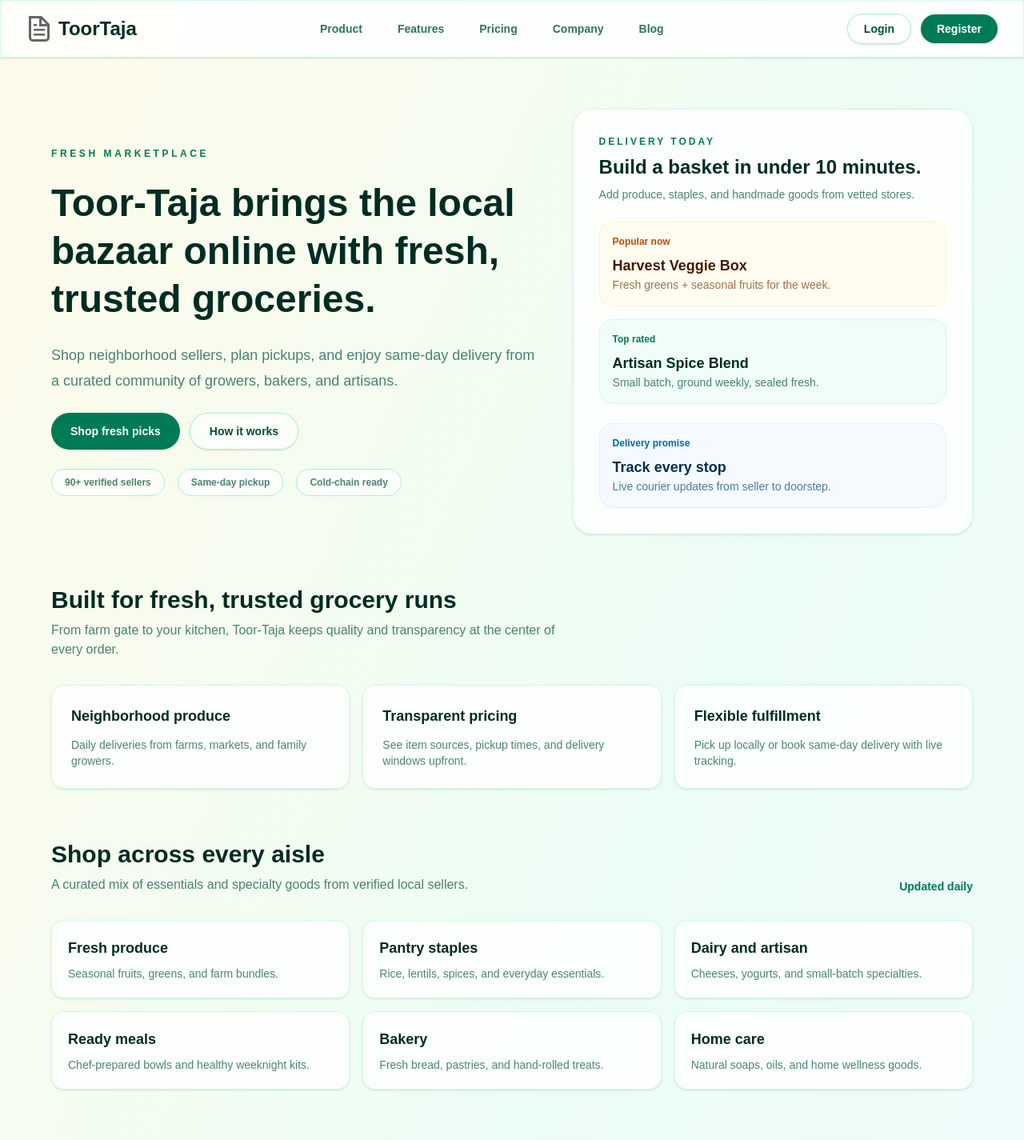
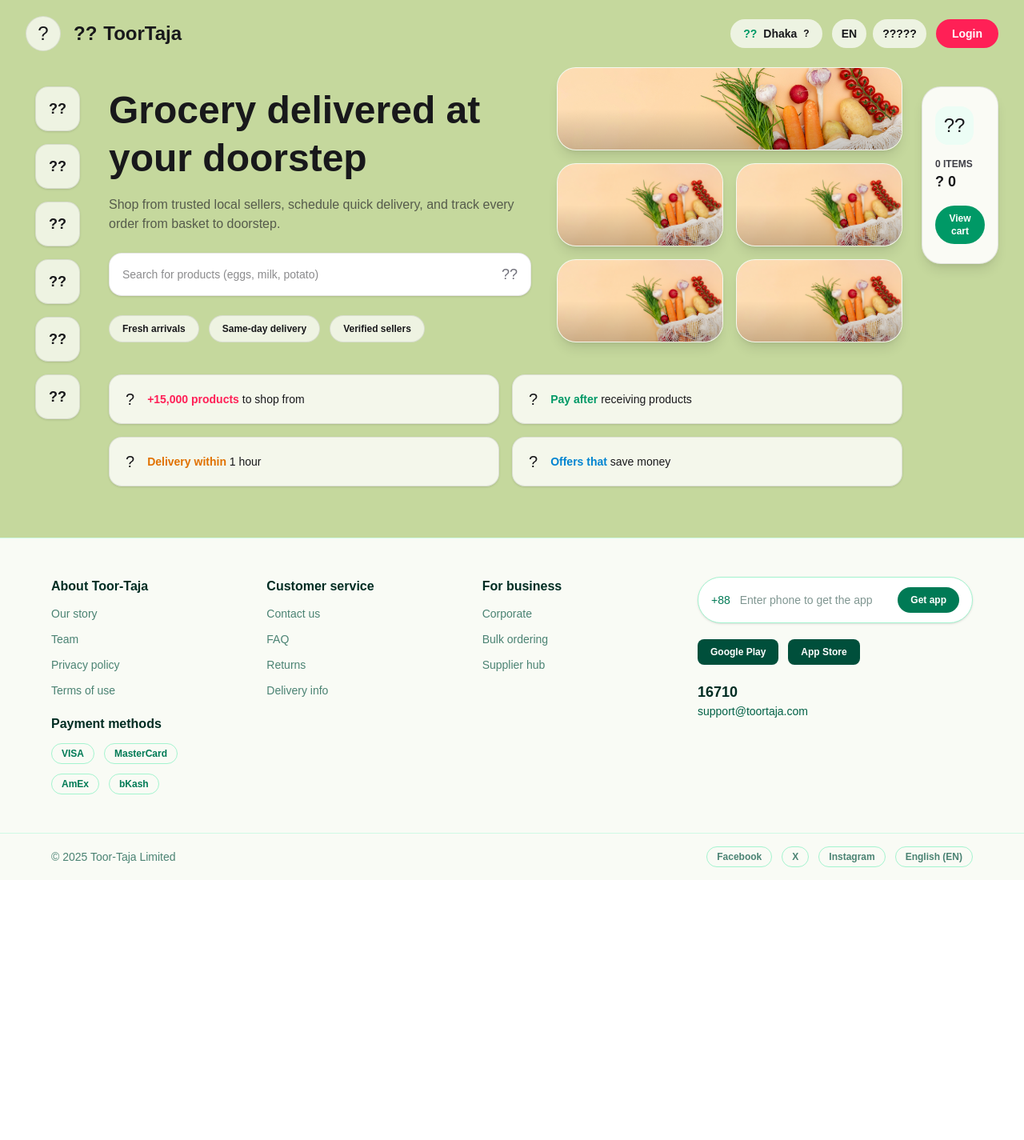
Before and after one commit to P57nath/TOOR-TAJA, a Next.js app in the folder project-frontend/: page / in a window 1280 px wide. Shown: the top 1425 px of the page at 80% size. After the commit the page ends 1100 px from the top, so only its background shows below. Built offline with nearby package versions, Linux system fonts and the light colour scheme.

Commit message:
feat(homepage): update layout and improve sidebar functionality; enhance visual elements

```diff
--- a/project-frontend/app/(public)/login/page.tsx
+++ b/project-frontend/app/(public)/login/page.tsx
@@ -118,8 +118,7 @@ export default function LoginPage() {
                 required
               />
             </FormField>
-            <div className="flex items-center justify-between text-xs text-emerald-900/70">
-              <span>Guest mode active</span>
+            <div className="flex items-center justify-end text-xs text-emerald-900/70">
               <button
                 className="font-semibold text-emerald-700 hover:text-emerald-600"
                 type="button"
--- a/project-frontend/app/page.tsx
+++ b/project-frontend/app/page.tsx
@@ -1,352 +1,198 @@
 export const dynamic = "force-static";
 
-import Navbar from "@/components/Navbar";
+import Image from "next/image";
+import Link from "next/link";
 import Footer from "@/components/Footer";
 
-const highlights = [
+const sidebarItems = [
+  { label: "Vegetables", icon: "??" },
+  { label: "Fruits", icon: "??" },
+  { label: "Meat", icon: "??" },
+  { label: "Dairy", icon: "??" },
+  { label: "Bakery", icon: "??" },
+  { label: "Pantry", icon: "??" },
+];
+
+const featureCards = [
   {
-    title: "Neighborhood produce",
-    detail: "Daily deliveries from farms, markets, and family growers.",
+    title: "+15,000 products",
+    detail: "to shop from",
+    accent: "text-rose-500",
   },
   {
-    title: "Transparent pricing",
-    detail: "See item sources, pickup times, and delivery windows upfront.",
+    title: "Pay after",
+    detail: "receiving products",
+    accent: "text-emerald-600",
   },
   {
-    title: "Flexible fulfillment",
-    detail: "Pick up locally or book same-day delivery with live tracking.",
+    title: "Delivery within",
+    detail: "1 hour",
+    accent: "text-amber-600",
+  },
+  {
+    title: "Offers that",
+    detail: "save money",
+    accent: "text-sky-600",
   },
 ];
 
-const categories = [
-  {
-    title: "Fresh produce",
-    detail: "Seasonal fruits, greens, and farm bundles.",
-  },
-  {
-    title: "Pantry staples",
-    detail: "Rice, lentils, spices, and everyday essentials.",
-  },
-  {
-    title: "Dairy and artisan",
-    detail: "Cheeses, yogurts, and small-batch specialties.",
-  },
-  {
-    title: "Ready meals",
-    detail: "Chef-prepared bowls and healthy weeknight kits.",
-  },
-  {
-    title: "Bakery",
-    detail: "Fresh bread, pastries, and hand-rolled treats.",
-  },
-  {
-    title: "Home care",
-    detail: "Natural soaps, oils, and home wellness goods.",
-  },
-];
-
-const steps = [
-  {
-    step: "01",
-    title: "Choose a neighborhood",
-    detail: "Select your delivery zone to see local sellers instantly.",
-  },
-  {
-    step: "02",
-    title: "Build a basket",
-    detail: "Mix groceries, pantry staples, and handmade favorites.",
-  },
-  {
-    step: "03",
-    title: "Pick up or deliver",
-    detail: "Schedule pickup windows or same-day courier delivery.",
-  },
-];
-
-const sellers = [
-  {
-    name: "Shobuj Farm Collective",
-    description: "Organic vegetables with morning harvest alerts.",
-  },
-  {
-    name: "Dhaka Dairy Co-op",
-    description: "Fresh milk, yogurt, and ghee on subscription.",
-  },
-  {
-    name: "Spice Route Studio",
-    description: "Small-batch blends sourced from trusted growers.",
-  },
+const collageImages = [
+  { src: "/register-illustration.jpg", alt: "Fresh produce" },
+  { src: "/register-illustration.jpg", alt: "Grocery aisle" },
+  { src: "/register-illustration.jpg", alt: "Local seller" },
+  { src: "/register-illustration.jpg", alt: "Delivery rider" },
+  { src: "/register-illustration.jpg", alt: "Market haul" },
 ];
 
 export default function Home() {
   return (
-    <div className="min-h-screen bg-gradient-to-br from-amber-50 via-emerald-50 to-sky-50 text-zinc-900">
-      <main className="flex w-full flex-col gap-16 p-0">
-        <Navbar />
-        <HeroSection />
-        <HighlightsSection />
-        <CategorySection />
-        <StepsSection />
-        <SellersSection />
-        <CtaSection />
-      </main>
+    <div className="min-h-screen bg-[#C5D89D] text-zinc-900">
+      <div className="relative">
+        <header className="flex items-center justify-between gap-4 px-6 py-5 sm:px-8">
+          <div className="flex items-center gap-4">
+            <button
+              aria-label="Open menu"
+              className="inline-flex h-11 w-11 items-center justify-center rounded-full border border-zinc-900/10 bg-white/70 text-2xl"
+              type="button"
+            >
+              ?
+            </button>
+            <div className="flex items-center gap-2 text-2xl font-semibold">
+              <span className="text-2xl">??</span>
+              <span className="font-semibold">ToorTaja</span>
+            </div>
+          </div>
+          <div className="flex items-center gap-3 text-sm font-semibold">
+            <button
+              className="inline-flex items-center gap-2 rounded-full bg-white/70 px-4 py-2"
+              type="button"
+            >
+              <span className="text-emerald-600">??</span>
+              Dhaka
+              <span className="text-xs">?</span>
+            </button>
+            <div className="hidden items-center gap-2 sm:flex">
+              <button className="rounded-full bg-white/70 px-3 py-2" type="button">
+                EN
+              </button>
+              <button className="rounded-full bg-white/70 px-3 py-2" type="button">
+                ?????
+              </button>
+            </div>
+            <Link
+              className="rounded-full bg-rose-500 px-5 py-2 text-white"
+              href="/login"
+            >
+              Login
+            </Link>
+          </div>
+        </header>
+
+        <main className="relative mx-auto flex w-full max-w-7xl gap-6 px-6 pb-16 sm:px-8">
+          <aside className="hidden w-20 flex-col items-center gap-4 pt-6 sm:flex">
+            {sidebarItems.map((item) => (
+              <button
+                key={item.label}
+                className="flex h-14 w-14 flex-col items-center justify-center rounded-2xl border border-zinc-900/10 bg-white/70 text-xs font-semibold text-zinc-900 shadow-sm transition hover:-translate-y-0.5"
+                type="button"
+              >
+                <span className="text-lg">{item.icon}</span>
+              </button>
+            ))}
+          </aside>
+
+          <section className="flex-1">
+            <div className="grid gap-8 lg:grid-cols-[1.1fr_0.9fr]">
+              <div className="space-y-6 pt-6">
+                <div className="space-y-4">
+                  <h1 className="text-4xl font-semibold leading-tight text-zinc-900 sm:text-5xl">
+                    Grocery delivered at your doorstep
+                  </h1>
+                  <p className="max-w-xl text-base text-zinc-800/70">
+                    Shop from trusted local sellers, schedule quick delivery, and
+                    track every order from basket to doorstep.
+                  </p>
+                </div>
+                <div className="flex w-full max-w-xl items-center rounded-2xl border border-zinc-900/10 bg-white px-4 py-3 shadow-sm">
+                  <input
+                    className="flex-1 border-none bg-transparent text-sm outline-none"
+                    placeholder="Search for products (eggs, milk, potato)"
+                    type="search"
+                  />
+                  <span className="text-lg text-zinc-500">??</span>
+                </div>
+                <div className="flex flex-wrap gap-3">
+                  <span className="rounded-full border border-zinc-900/10 bg-white/70 px-4 py-2 text-xs font-semibold">
+                    Fresh arrivals
+                  </span>
+                  <span className="rounded-full border border-zinc-900/10 bg-white/70 px-4 py-2 text-xs font-semibold">
+                    Same-day delivery
+                  </span>
+                  <span className="rounded-full border border-zinc-900/10 bg-white/70 px-4 py-2 text-xs font-semibold">
+                    Verified sellers
+                  </span>
+                </div>
+              </div>
+
+              <div className="grid grid-cols-2 gap-4">
+                {collageImages.map((item, index) => (
+                  <div
+                    key={`${item.alt}-${index}`}
+                    className={`relative overflow-hidden rounded-3xl border border-white/40 bg-white/70 shadow-lg transition hover:-translate-y-1 hover:shadow-xl ${
+                      index === 0 ? "col-span-2" : ""
+                    }`}
+                  >
+                    <Image
+                      src={item.src}
+                      alt={item.alt}
+                      fill
+                      className="object-cover"
+                      sizes="(min-width: 1024px) 220px, 45vw"
+                    />
+                    <div className="absolute inset-0 bg-gradient-to-t from-black/20 via-transparent to-transparent" />
+                  </div>
+                ))}
+              </div>
+            </div>
+
+            <div className="mt-10 grid gap-4 md:grid-cols-2">
+              {featureCards.map((card) => (
+                <div
+                  key={card.title}
+                  className="flex items-center gap-4 rounded-2xl border border-zinc-900/10 bg-white/80 px-5 py-4 text-sm shadow-sm"
+                >
+                  <span className="text-xl">?</span>
+                  <span>
+                    <span className={`font-semibold ${card.accent}`}>
+                      {card.title}
+                    </span>{" "}
+                    {card.detail}
+                  </span>
+                </div>
+              ))}
+            </div>
+          </section>
+
+          <aside className="hidden w-24 flex-col items-center gap-4 pt-6 lg:flex">
+            <div className="rounded-3xl border border-zinc-900/10 bg-white/90 px-4 py-6 shadow-lg">
+              <div className="flex h-12 w-12 items-center justify-center rounded-2xl bg-emerald-50 text-2xl">
+                ??
+              </div>
+              <p className="mt-4 text-xs font-semibold uppercase text-zinc-700">
+                0 items
+              </p>
+              <p className="text-lg font-semibold text-zinc-900">? 0</p>
+              <button
+                className="mt-4 w-full rounded-full bg-emerald-600 px-3 py-2 text-xs font-semibold text-white"
+                type="button"
+              >
+                View cart
+              </button>
+            </div>
+          </aside>
+        </main>
+      </div>
       <Footer />
     </div>
   );
 }
-
-function HeroSection() {
-  return (
-    <section className="grid items-center gap-10 px-6 sm:px-10 lg:grid-cols-[1.1fr_0.9fr] lg:px-16">
-      <div className="space-y-6">
-        <p className="text-xs font-semibold uppercase tracking-[0.3em] text-emerald-700">
-          Fresh marketplace
-        </p>
-        <h1 className="text-4xl font-semibold leading-tight text-emerald-950 sm:text-5xl">
-          Toor-Taja brings the local bazaar online with fresh, trusted groceries.
-        </h1>
-        <p className="text-lg leading-8 text-emerald-900/70">
-          Shop neighborhood sellers, plan pickups, and enjoy same-day delivery
-          from a curated community of growers, bakers, and artisans.
-        </p>
-        <div className="flex flex-col gap-3 sm:flex-row">
-          <a
-            className="inline-flex items-center justify-center rounded-full bg-emerald-700 px-6 py-3 text-sm font-semibold text-white shadow-sm transition hover:bg-emerald-600"
-            href="#categories"
-          >
-            Shop fresh picks
-          </a>
-          <a
-            className="inline-flex items-center justify-center rounded-full border border-emerald-200 bg-white/70 px-6 py-3 text-sm font-semibold text-emerald-900 shadow-sm transition hover:border-emerald-400"
-            href="#how-it-works"
-          >
-            How it works
-          </a>
-        </div>
-        <div className="flex flex-wrap gap-4 text-xs font-semibold text-emerald-900/70">
-          <span className="rounded-full border border-emerald-200 bg-white/70 px-4 py-2">
-            90+ verified sellers
-          </span>
-          <span className="rounded-full border border-emerald-200 bg-white/70 px-4 py-2">
-            Same-day pickup
-          </span>
-          <span className="rounded-full border border-emerald-200 bg-white/70 px-4 py-2">
-            Cold-chain ready
-          </span>
-        </div>
-      </div>
-      <div className="rounded-3xl border border-emerald-100 bg-white/85 p-8 shadow-sm backdrop-blur">
-        <div className="space-y-6">
-          <div className="space-y-2">
-            <p className="text-xs font-semibold uppercase tracking-[0.25em] text-emerald-700">
-              Delivery today
-            </p>
-            <h2 className="text-2xl font-semibold text-emerald-950">
-              Build a basket in under 10 minutes.
-            </h2>
-            <p className="text-sm text-emerald-900/70">
-              Add produce, staples, and handmade goods from vetted stores.
-            </p>
-          </div>
-          <div className="space-y-4">
-            <div className="rounded-2xl border border-amber-100 bg-amber-50/70 p-4">
-              <p className="text-xs font-semibold text-amber-700">Popular now</p>
-              <p className="mt-2 text-lg font-semibold text-amber-950">
-                Harvest Veggie Box
-              </p>
-              <p className="text-sm text-amber-900/70">
-                Fresh greens + seasonal fruits for the week.
-              </p>
-            </div>
-            <div className="rounded-2xl border border-emerald-100 bg-emerald-50/70 p-4">
-              <p className="text-xs font-semibold text-emerald-700">Top rated</p>
-              <p className="mt-2 text-lg font-semibold text-emerald-950">
-                Artisan Spice Blend
-              </p>
-              <p className="text-sm text-emerald-900/70">
-                Small batch, ground weekly, sealed fresh.
-              </p>
-            </div>
-          </div>
-          <div className="rounded-2xl border border-sky-100 bg-sky-50/70 p-4">
-            <p className="text-xs font-semibold text-sky-700">
-              Delivery promise
-            </p>
-            <p className="mt-2 text-lg font-semibold text-sky-950">
-              Track every stop
-            </p>
-            <p className="text-sm text-sky-900/70">
-              Live courier updates from seller to doorstep.
-            </p>
-          </div>
-        </div>
-      </div>
-    </section>
-  );
-}
-
-function HighlightsSection() {
-  return (
-    <section className="space-y-8 px-6 sm:px-10 lg:px-16">
-      <header className="space-y-2">
-        <h2 className="text-2xl font-semibold text-emerald-950 sm:text-3xl">
-          Built for fresh, trusted grocery runs
-        </h2>
-        <p className="max-w-2xl text-emerald-900/70">
-          From farm gate to your kitchen, Toor-Taja keeps quality and
-          transparency at the center of every order.
-        </p>
-      </header>
-      <div className="grid gap-4 md:grid-cols-3">
-        {highlights.map((item) => (
-          <article
-            key={item.title}
-            className="rounded-2xl border border-emerald-100 bg-white/80 p-6 shadow-sm backdrop-blur"
-          >
-            <h3 className="text-lg font-semibold text-emerald-950">
-              {item.title}
-            </h3>
-            <p className="mt-3 text-sm text-emerald-900/70">{item.detail}</p>
-          </article>
-        ))}
-      </div>
-    </section>
-  );
-}
-
-function CategorySection() {
-  return (
-    <section id="categories" className="space-y-8 px-6 sm:px-10 lg:px-16">
-      <header className="flex flex-col gap-4 md:flex-row md:items-end md:justify-between">
-        <div className="space-y-2">
-          <h2 className="text-2xl font-semibold text-emerald-950 sm:text-3xl">
-            Shop across every aisle
-          </h2>
-          <p className="max-w-2xl text-emerald-900/70">
-            A curated mix of essentials and specialty goods from verified local
-            sellers.
-          </p>
-        </div>
-        <span className="text-sm font-semibold text-emerald-700">
-          Updated daily
-        </span>
-      </header>
-      <div className="grid gap-4 md:grid-cols-3">
-        {categories.map((item) => (
-          <article
-            key={item.title}
-            className="rounded-2xl border border-emerald-100 bg-white/80 p-5 shadow-sm backdrop-blur"
-          >
-            <h3 className="text-lg font-semibold text-emerald-950">
-              {item.title}
-            </h3>
-            <p className="mt-2 text-sm text-emerald-900/70">{item.detail}</p>
-          </article>
-        ))}
-      </div>
-    </section>
-  );
-}
-
-function StepsSection() {
-  return (
-    <section
-      id="how-it-works"
-      className="space-y-8 rounded-[32px] border border-emerald-100 bg-white/70 px-6 py-12 shadow-sm backdrop-blur sm:px-10 lg:mx-16"
-    >
-      <header className="space-y-2">
-        <h2 className="text-2xl font-semibold text-emerald-950 sm:text-3xl">
-          How Toor-Taja works
-        </h2>
-        <p className="max-w-2xl text-emerald-900/70">
-          Built for busy households and local sellers, with every step tracked
-          from order to delivery.
-        </p>
-      </header>
-      <div className="grid gap-6 md:grid-cols-3">
-        {steps.map((item) => (
-          <article
-            key={item.step}
-            className="rounded-2xl border border-emerald-100 bg-white p-6 shadow-sm"
-          >
-            <p className="text-xs font-semibold uppercase tracking-[0.2em] text-emerald-700">
-              {item.step}
-            </p>
-            <h3 className="mt-3 text-lg font-semibold text-emerald-950">
-              {item.title}
-            </h3>
-            <p className="mt-2 text-sm text-emerald-900/70">{item.detail}</p>
-          </article>
-        ))}
-      </div>
-    </section>
-  );
-}
-
-function SellersSection() {
-  return (
-    <section className="space-y-8 px-6 sm:px-10 lg:px-16">
-      <header className="space-y-2">
-        <h2 className="text-2xl font-semibold text-emerald-950 sm:text-3xl">
-          Spotlight sellers
-        </h2>
-        <p className="max-w-2xl text-emerald-900/70">
-          Meet the makers and growers delivering Toor-Taja quality every day.
-        </p>
-      </header>
-      <div className="grid gap-4 md:grid-cols-3">
-        {sellers.map((seller) => (
-          <article
-            key={seller.name}
-            className="rounded-2xl border border-emerald-100 bg-white/80 p-6 shadow-sm backdrop-blur"
-          >
-            <p className="text-xs font-semibold uppercase tracking-[0.2em] text-emerald-700">
-              Verified seller
-            </p>
-            <h3 className="mt-3 text-lg font-semibold text-emerald-950">
-              {seller.name}
-            </h3>
-            <p className="mt-2 text-sm text-emerald-900/70">
-              {seller.description}
-            </p>
-          </article>
-        ))}
-      </div>
-    </section>
-  );
-}
-
-function CtaSection() {
-  return (
-    <section className="px-6 pb-8 sm:px-10 lg:px-16">
-      <div className="flex flex-col gap-6 rounded-3xl border border-emerald-100 bg-emerald-900 px-8 py-10 text-white shadow-sm md:flex-row md:items-center md:justify-between">
-        <div className="space-y-3">
-          <p className="text-xs font-semibold uppercase tracking-[0.2em] text-emerald-200">
-            Ready to start
-          </p>
-          <h2 className="text-2xl font-semibold sm:text-3xl">
-            Join the freshest grocery marketplace in town.
-          </h2>
-          <p className="text-sm text-emerald-100/80">
-            Create a buyer or seller account to unlock personalized baskets and
-            partner tools.
-          </p>
-        </div>
-        <div className="flex flex-col gap-3 sm:flex-row">
-          <a
-            className="inline-flex items-center justify-center rounded-full bg-white px-6 py-3 text-sm font-semibold text-emerald-900"
-            href="/register"
-          >
-            Create account
-          </a>
-          <a
-            className="inline-flex items-center justify-center rounded-full border border-emerald-200 px-6 py-3 text-sm font-semibold text-emerald-100"
-            href="/login"
-          >
-            Sign in
-          </a>
-        </div>
-      </div>
-    </section>
-  );
-}
```
